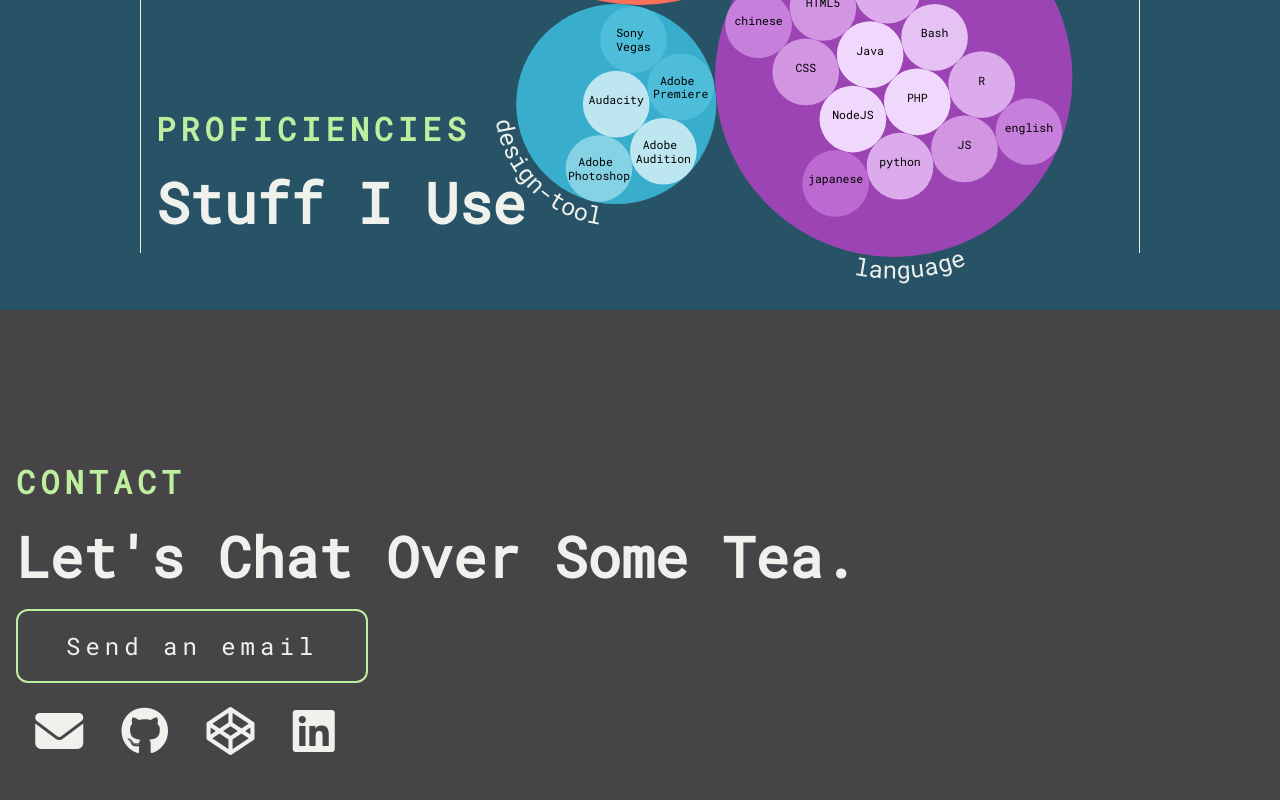
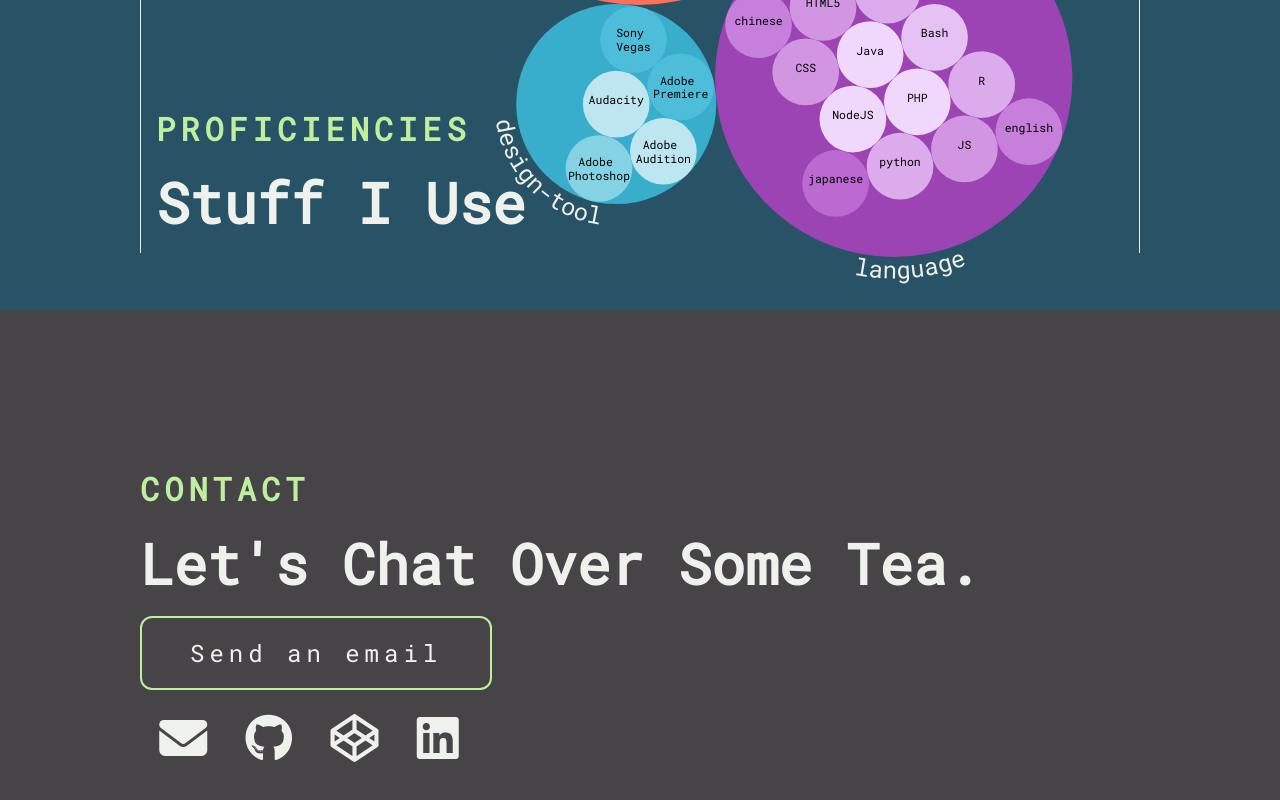
Before and after one commit to samchencode/v1, a Vue app: page / in a window 1280 px wide. Shown: the part 3229-4029 px from the top of the page. Built offline with nearby package versions, Linux system fonts and the light colour scheme.

Commit message:
>800px layout styles added

```diff
--- a/src/components/Contact.vue
+++ b/src/components/Contact.vue
@@ -46,4 +46,26 @@
   grid-row: 5;
   align-self: start;
 }
+
+@media screen and (min-width: 800px) {
+
+  .contact {
+    padding: 0;
+    grid-template-columns: 1fr minmax(800px, 1000px) 1fr;
+  }
+
+  .contact__subtitle,
+  .contact__title,
+  .contact__button,
+  .contact__socialist {
+    grid-column: 2;
+  }
+
+  @supports (clip-path: polygon(0 0)) {
+    .contact {
+      height: calc(90vh - 5em + 3vw);
+    }
+  }
+}
+
 </style>
```
